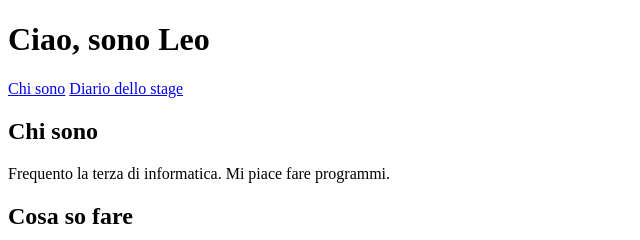
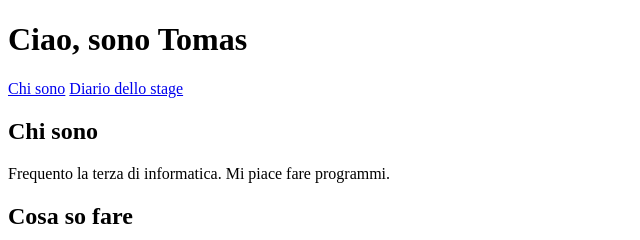
Before and after one commit to tomaslous/Sito-personale, a plain HTML site: page index.html in a window 1280 px wide. Shown: the top 240 px of the page, 0-640 px from the left. Drawn offline with Linux system fonts and the light colour scheme.

Commit message:
Change title and header from Leo to Tomas

```diff
--- a/index.html
+++ b/index.html
@@ -3,10 +3,10 @@
 <head>
 <meta charset="utf-8">
 <meta name="viewport" content="width=device-width, initial-scale=1">
-<title>Il sito di Leo</title>
+<title>Il sito di Tomas</title>
 </head>
 <body>
-<h1>Ciao, sono Leo</h1>
+<h1>Ciao, sono Tomas</h1>
 <nav>
 <a href="index.html">Chi sono</a>
 <a href="diario.html">Diario dello stage</a>
```
